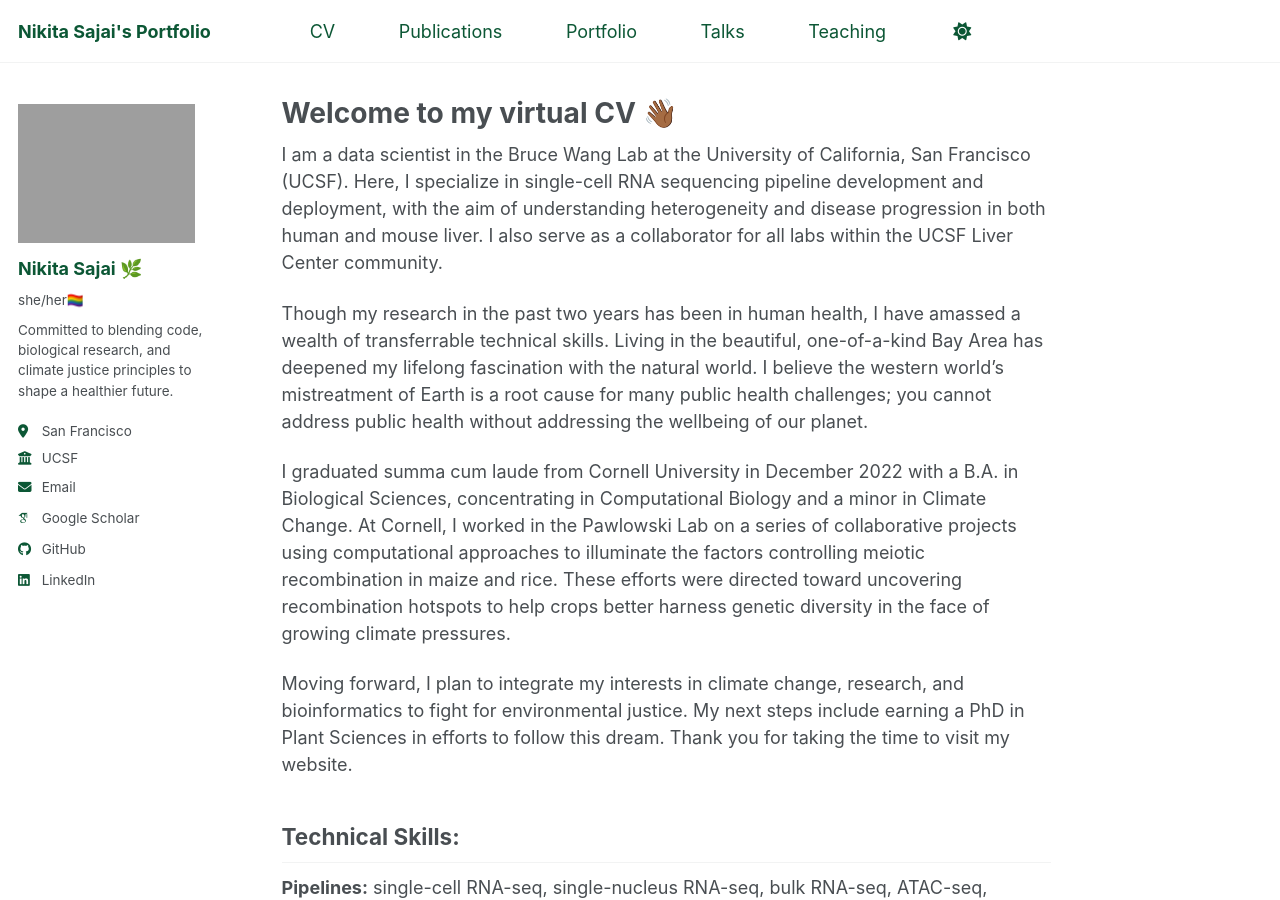
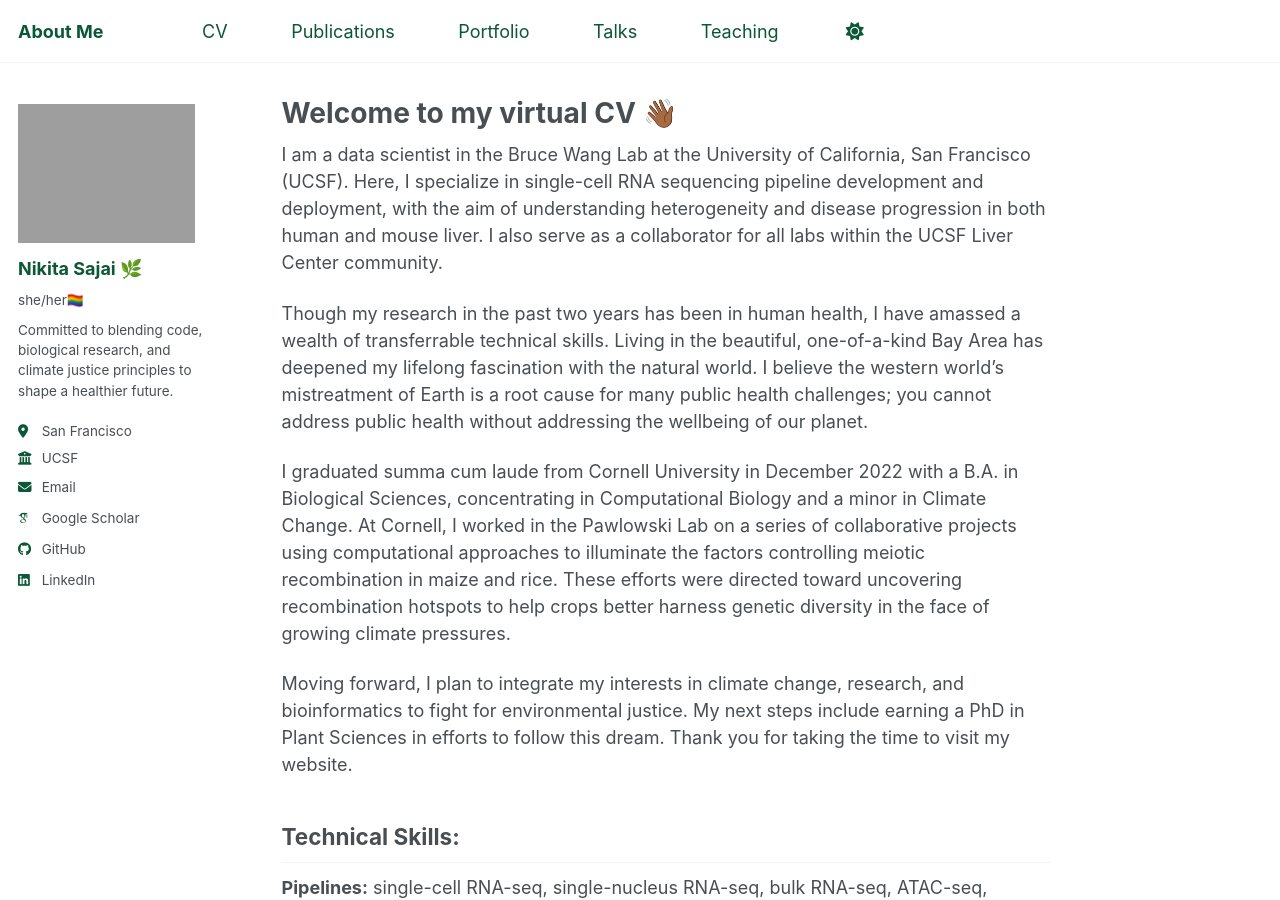
Before and after one commit to 16nikita/16nikita.github.io, a Jekyll site: the page built from _pages/about.md, in a window 1280 px wide and 900 px high. Built offline with Jekyll 4.4.1, drawn with Linux system fonts in a browser that asks for light colours; some web fonts are replaced.

Commit message:
change pg title

```diff
--- a/_config.yml
+++ b/_config.yml
@@ -9,7 +9,7 @@
 # Basic Site Settings
 locale                   : "en-US"
 site_theme               : "default"
-title                    : "Nikita Sajai's Portfolio"
+title                    : "About Me"
 title_separator          : "-"
 name                     : &name "Nikita Sajai 🌿"
 description              : &description "Committed to protecting our environment with code"
```
Also changed, not shown: 1 other file.
